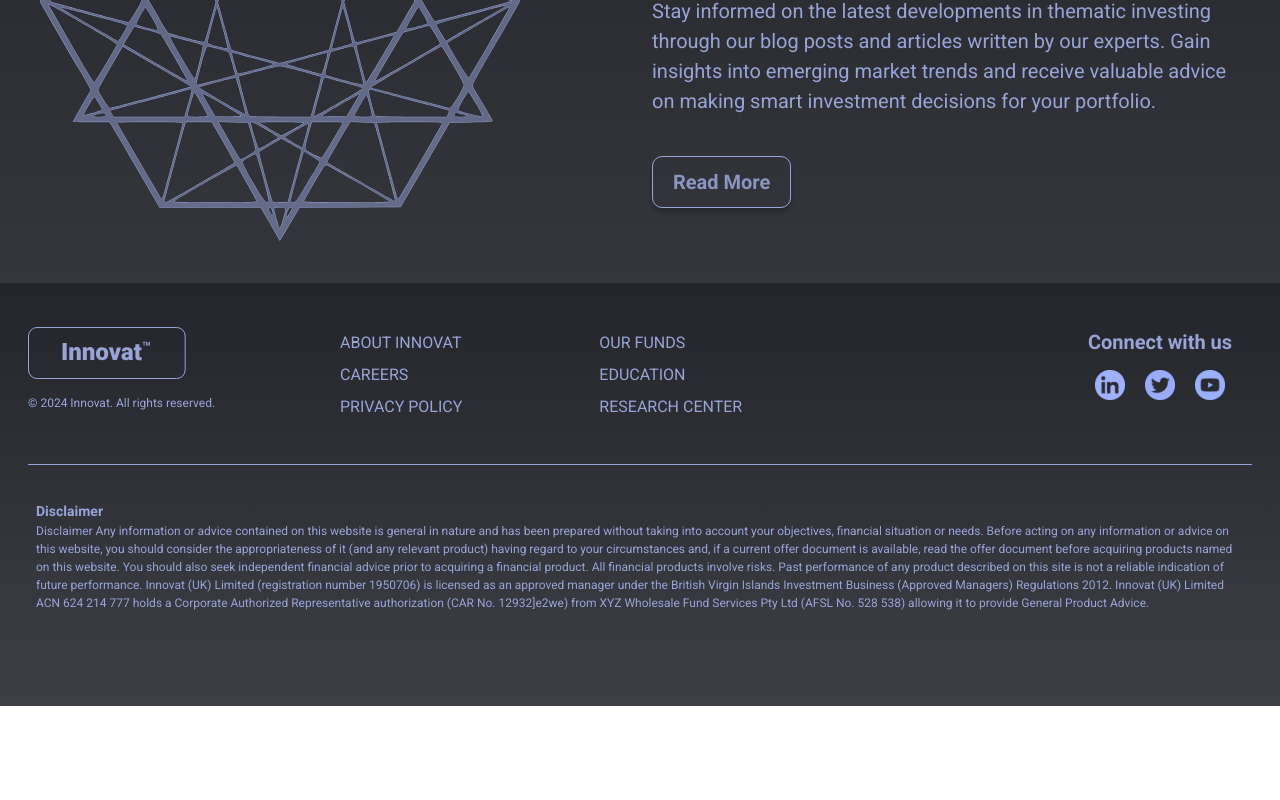
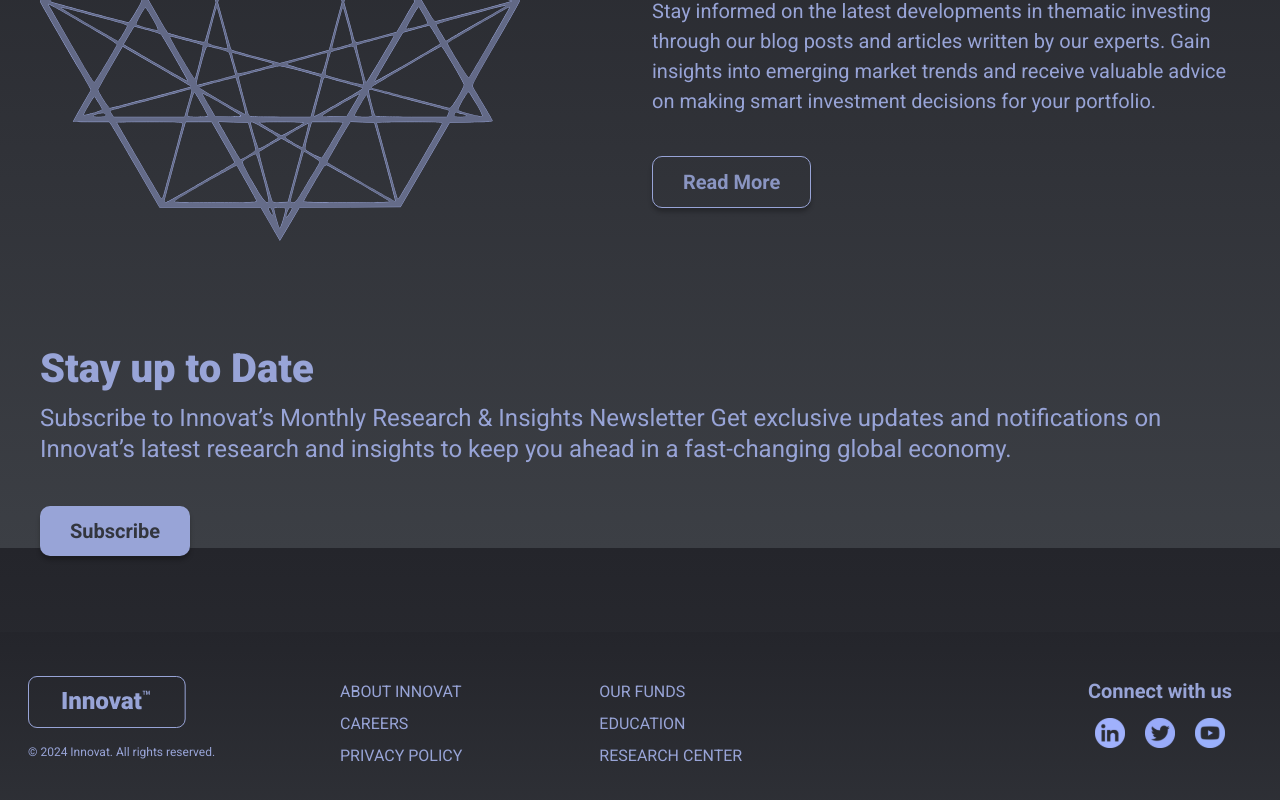
Before and after one commit to suhag-alamin/innovation, a React (Vite) app: page / in a window 1280 px wide. Shown: the part 2652-3452 px from the top of the page. Before the commit the page ends 3358 px from the top, so only its background shows below. Built offline with nearby package versions, Linux system fonts and the light colour scheme.

Commit message:
newsletter

```diff
--- /dev/null
+++ b/src/components/ui/home/Newsletter.jsx
@@ -0,0 +1,17 @@
+import { Container } from "react-bootstrap";
+
+const Newsletter = () => {
+  return (
+    <Container className=" home_newsletter">
+      <h4>Stay up to Date </h4>
+      <p>
+        Subscribe to Innovat’s Monthly Research & Insights Newsletter Get
+        exclusive updates and notifications on Innovat’s latest research and
+        insights to keep you ahead in a fast-changing global economy.
+      </p>
+      <button>Subscribe</button>
+    </Container>
+  );
+};
+
+export default Newsletter;
--- a/src/pages/Home.jsx
+++ b/src/pages/Home.jsx
@@ -1,6 +1,7 @@
 import Education from "../components/ui/home/Education";
 import Hero from "../components/ui/home/Hero";
 import InvestmentFunds from "../components/ui/home/InvestmentFunds";
+import Newsletter from "../components/ui/home/Newsletter";
 import OurApproach from "../components/ui/home/OurApproach";
 import ResearchCenter from "../components/ui/home/ResearchCenter";
 import "../styles/home.scss";
@@ -13,6 +14,7 @@ const Home = () => {
       <InvestmentFunds />
       <Education />
       <ResearchCenter />
+      <Newsletter />
     </div>
   );
 };
--- a/src/styles/home.scss
+++ b/src/styles/home.scss
@@ -1,3 +1,5 @@
+@import "./index.scss";
+
 .home_hero {
   padding: 33px 0;
   text-align: center;
@@ -24,3 +26,38 @@
     }
   }
 }
+
+.home_newsletter {
+  padding: 60px 0 76px 0;
+  h4 {
+    font-size: 40px;
+    font-weight: 900;
+    line-height: 130%;
+  }
+  p {
+    font-size: 24px;
+    line-height: 130%;
+  }
+  button {
+    font-size: 20px;
+    font-weight: 700;
+    color: #33363e;
+    background: $color0;
+    padding: 10px 30px;
+    text-transform: capitalize;
+    border: none;
+    border-radius: 10px;
+    box-shadow: 0px 4px 4px 0px rgba(0, 0, 0, 0.25);
+    margin-top: 24px;
+  }
+
+  @media (max-width: 768px) {
+    padding: 40px 0 50px 0;
+    h4 {
+      font-size: 24px;
+    }
+    p {
+      font-size: 16px;
+    }
+  }
+}
--- a/src/styles/index.scss
+++ b/src/styles/index.scss
@@ -165,7 +165,7 @@ img {
   font-size: 20px;
   font-weight: 700;
   text-transform: capitalize;
-  padding: 10px 20px;
+  padding: 10px 30px;
   background: transparent;
   color: #8a95c2;
   border: 1px solid $color0;
```
